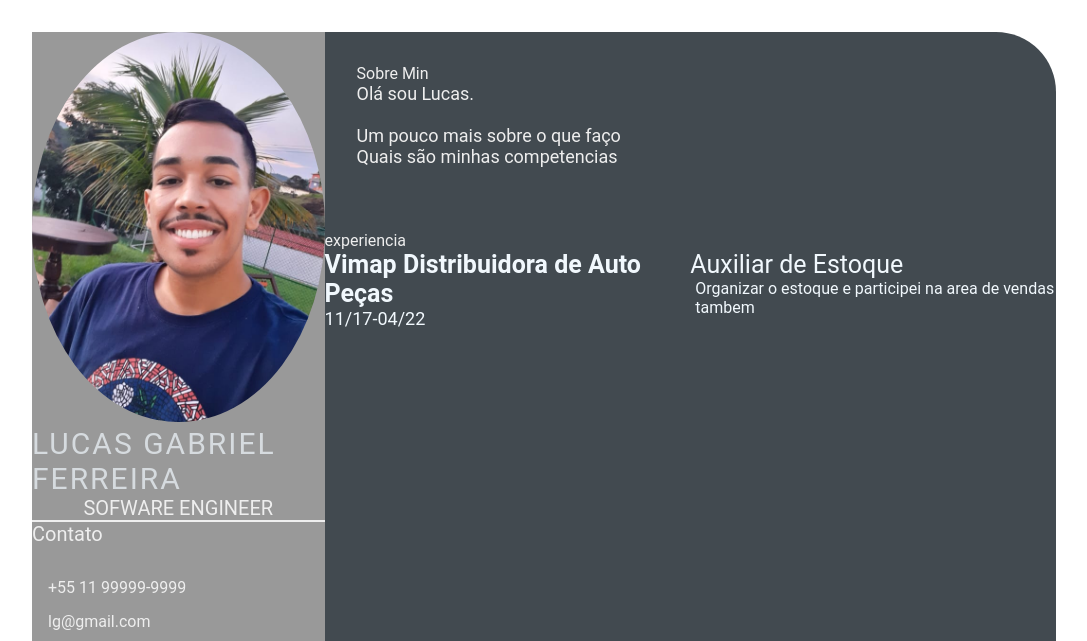
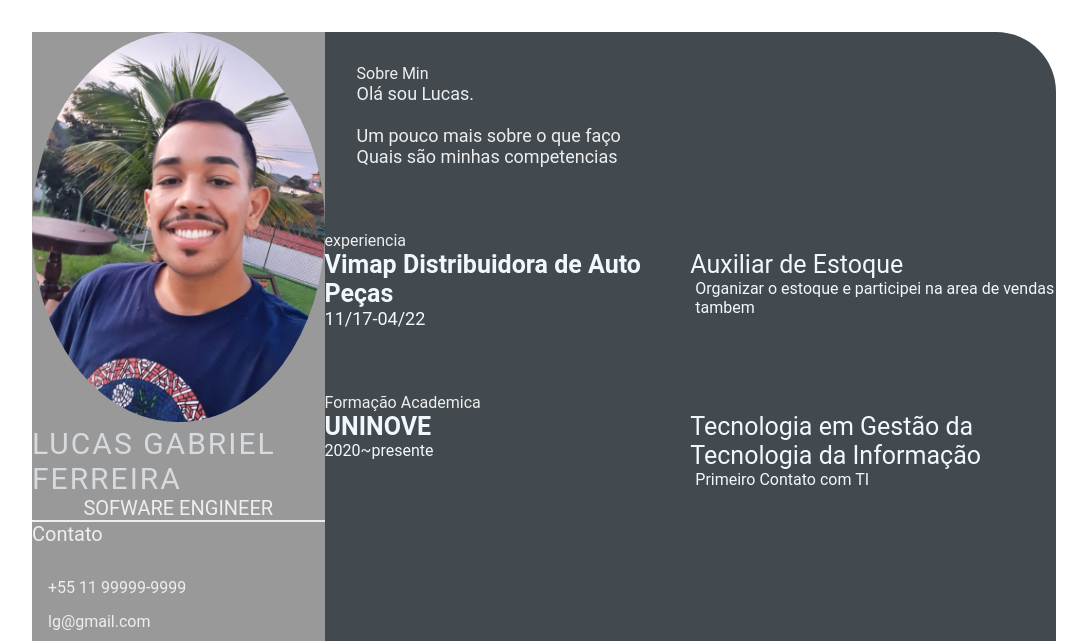
Before and after one commit to Lucasgabrielferreira/lucasgit.github.io, a plain HTML site: page index.html in a window 1280 px wide. Shown: the top 641 px of the page, without its empty margins (96-1183 px from the left). Drawn offline with Linux system fonts and the light colour scheme.

Commit message:
Curriculo-1.1 (#5)

```diff
--- a/index.html
+++ b/index.html
@@ -10,6 +10,7 @@
   <link rel="stylesheet" href="style.css">
 
 </head>
+
 <body>
   <main class="resume-contents">
     <section class="left-section">
@@ -35,10 +36,18 @@
         <div class="skills">
           <p class="left-title">Skills</p>
           <ul>
-                <li><p>Desenvolvedor C#, Programação Orientada Obj.</p></li>
-                <li><p>Desenvolvedor .NET</p></li>
-                <li><p>HTML</p></li>
-                <li></li><p>Gestão da Tecnologia da Informação</p></li>
+            <li>
+              <p>Desenvolvedor C#, Programação Orientada Obj.</p>
+            </li>
+            <li>
+              <p>Desenvolvedor .NET</p>
+            </li>
+            <li>
+              <p>HTML</p>
+            </li>
+            <li></li>
+            <p>Gestão da Tecnologia da Informação</p>
+            </li>
           </ul>
         </div>
         </div>
@@ -69,9 +78,21 @@
             </p>
           </div>
         </div>
-
-
-
+      </section>
+      <section class="education gap">
+        <div class="right-title">Formação Academica</div>
+        <div class="education-contents">
+        <div class="education-left">
+          <p class="education-school-name">UNINOVE</p>
+          <p class="education-time-period">2020~presente</p>
+        </div>
+        <div class="education-right">
+          <p class="education-subject">Tecnologia em Gestão da Tecnologia da Informação</p>
+          <p class="education-desc">
+            Primeiro Contato com TI
+          </p>
+        </div>
+        </div>
       </section>
     </section>
   </main>
```
Lines whose indentation alone changed are shown as unchanged.
